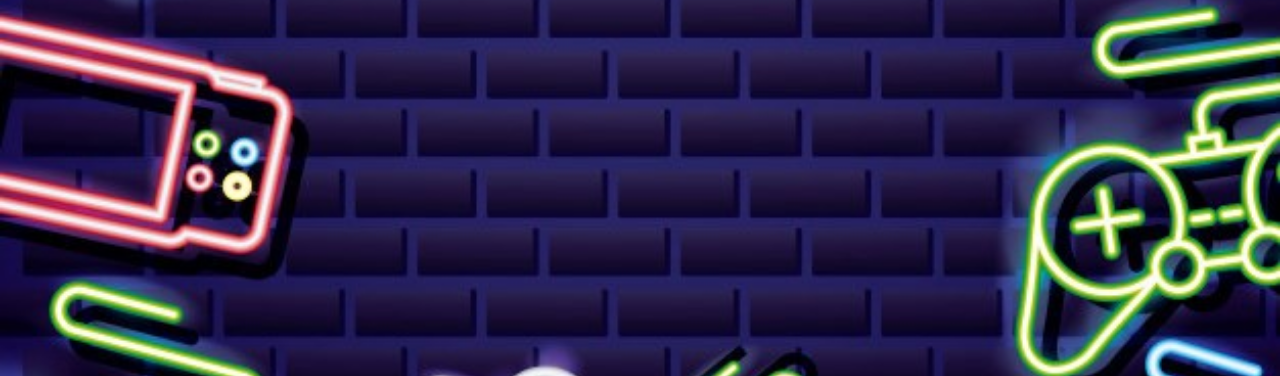
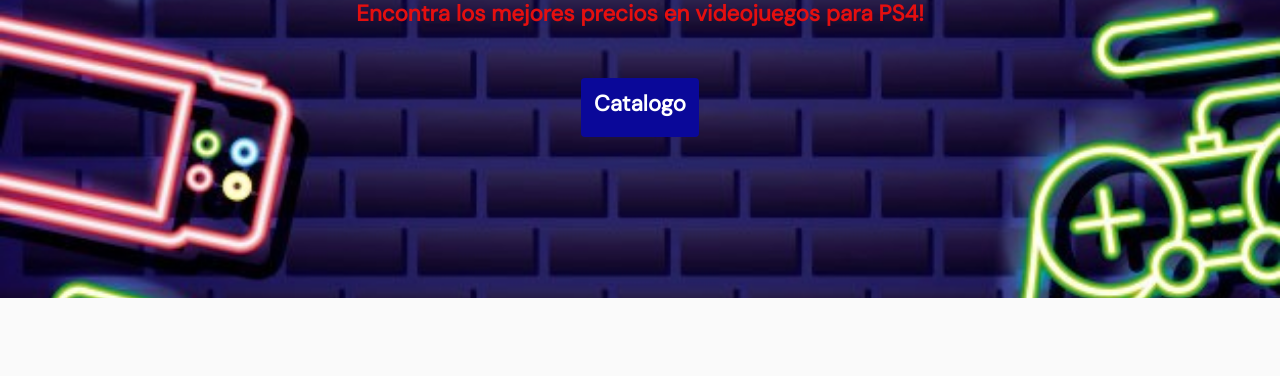
Before and after one commit to JulianAgu/GameCenter, a plain HTML site: page index.html in a window 1280 px wide. Shown: the part 558-934 px from the top of the page. After the commit the page ends 856 px from the top, so only its background shows below. Drawn offline with nearby package versions, Linux system fonts and the light colour scheme; files that its build step writes are made by us from their sources.

Commit message:
Index Fixed

```diff
--- a/sass/sizes.scss
+++ b/sass/sizes.scss
@@ -4,8 +4,11 @@
 .bodyIndex{
     background-image: url("../images/index.jpg");
     background-size: cover;
-    padding-bottom: 400px;
     position: absolute;
+    height: 100vh;
+    display: flex;
+    align-items: center;
+    justify-content: center;
 }
 
 
```
Also changed, not shown: cs/colors.css (added), cs/fonts.css (added), cs/sizes.css (added), cs/styles.css (added), 4 other files.
